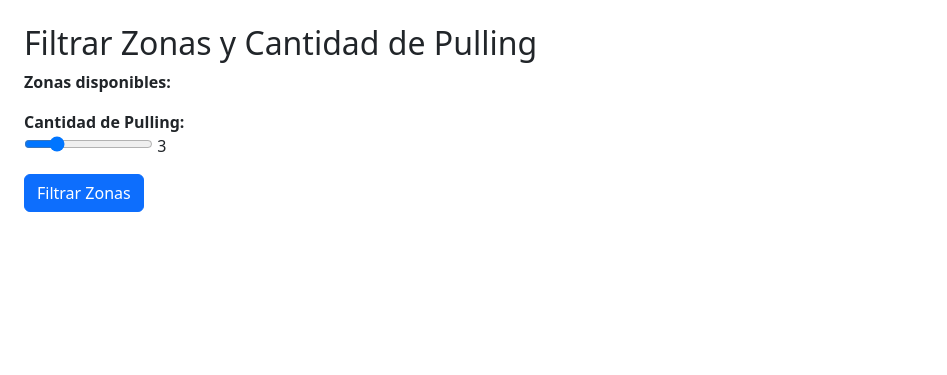
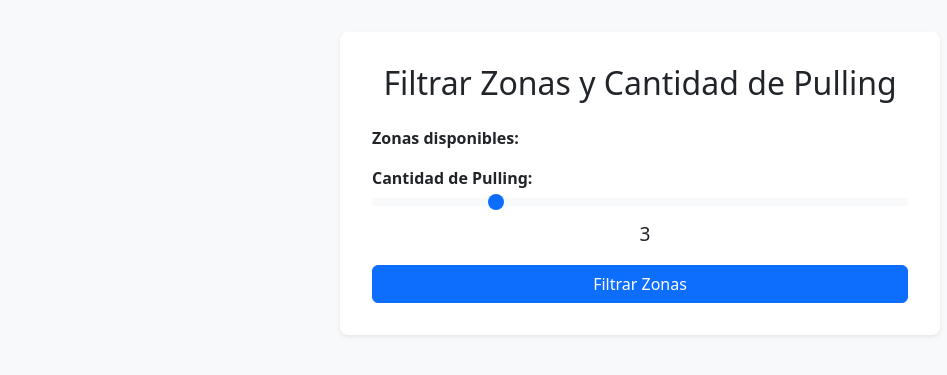
Before and after one commit to Lucianogalizia/PULLING-ultimo, a Flask app: template templates/filter_zonas.html in a window 1280 px wide. Shown: the top 375 px of the page, without its empty margins (0-947 px from the left). Run offline with Flask 2, Linux system fonts and the light colour scheme; the template is opened without the code that fills it, so the values that code supplies are empty.

Commit message:
Update filter_zonas.html

```diff
--- a/templates/filter_zonas.html
+++ b/templates/filter_zonas.html
@@ -4,9 +4,34 @@
   <meta charset="UTF-8">
   <title>Filtrar Zonas</title>
   <link rel="stylesheet" href="https://cdn.jsdelivr.net/npm/bootstrap@5.3.0/dist/css/bootstrap.min.css">
+  <style>
+    body {
+      background-color: #f8f9fa; /* Fondo suave */
+    }
+    .card {
+      max-width: 600px;
+      margin: 2rem auto; /* Centra la tarjeta */
+      border-radius: 0.5rem;
+      border: none; /* Quita el borde por defecto */
+    }
+    .card-body {
+      padding: 2rem;
+    }
+    .range-label {
+      font-weight: 600;
+    }
+    .output-value {
+      font-size: 1.2rem;
+      margin-left: 10px;
+      font-weight: 500;
+    }
+  </style>
 </head>
-<body class="p-4">
-  <h2>Filtrar Zonas y Cantidad de Pulling</h2>
+<body>
+  <div class="container">
+    <div class="card shadow-sm">
+      <div class="card-body">
+        <h2 class="text-center mb-4">Filtrar Zonas y Cantidad de Pulling</h2>
 
         {% with messages = get_flashed_messages() %}
           {% if messages %}
@@ -19,20 +44,43 @@
         {% endwith %}
 
         <form method="POST">
+          <!-- Zonas disponibles (checkboxes generados dinámicamente) -->
           <div class="mb-3">
-      <label><strong>Zonas disponibles:</strong></label><br>
+            <label class="fw-bold">Zonas disponibles:</label><br>
             {{ checkbox_html|safe }}
           </div>
 
+          <!-- Slider para Cantidad de Pulling -->
           <div class="mb-3">
-      <label><strong>Cantidad de Pulling:</strong></label><br>
-      <input type="range" min="1" max="10" value="3"
-             id="pulling_count_slider" name="pulling_count"
-             oninput="this.nextElementSibling.value = this.value">
-      <output>3</output>
+            <label for="pulling_count_slider" class="fw-bold range-label">Cantidad de Pulling:</label>
+            <input
+              type="range"
+              class="form-range"
+              min="1"
+              max="10"
+              value="3"
+              id="pulling_count_slider"
+              name="pulling_count"
+              oninput="pullingOutput.value = pulling_count_slider.value"
+            >
+            <div class="text-center">
+              <output id="pullingOutput" class="output-value">3</output>
+            </div>
           </div>
 
-    <button type="submit" class="btn btn-primary">Filtrar Zonas</button>
+          <button type="submit" class="btn btn-primary w-100">Filtrar Zonas</button>
         </form>
+      </div>
+    </div>
+  </div>
+
+  <script>
+    // Sincroniza el valor del slider con el output al cargar la página
+    document.addEventListener('DOMContentLoaded', () => {
+      const slider = document.getElementById('pulling_count_slider');
+      const output = document.getElementById('pullingOutput');
+      output.value = slider.value;
+    });
+  </script>
 </body>
 </html>
```
Lines whose indentation alone changed are shown as unchanged.
